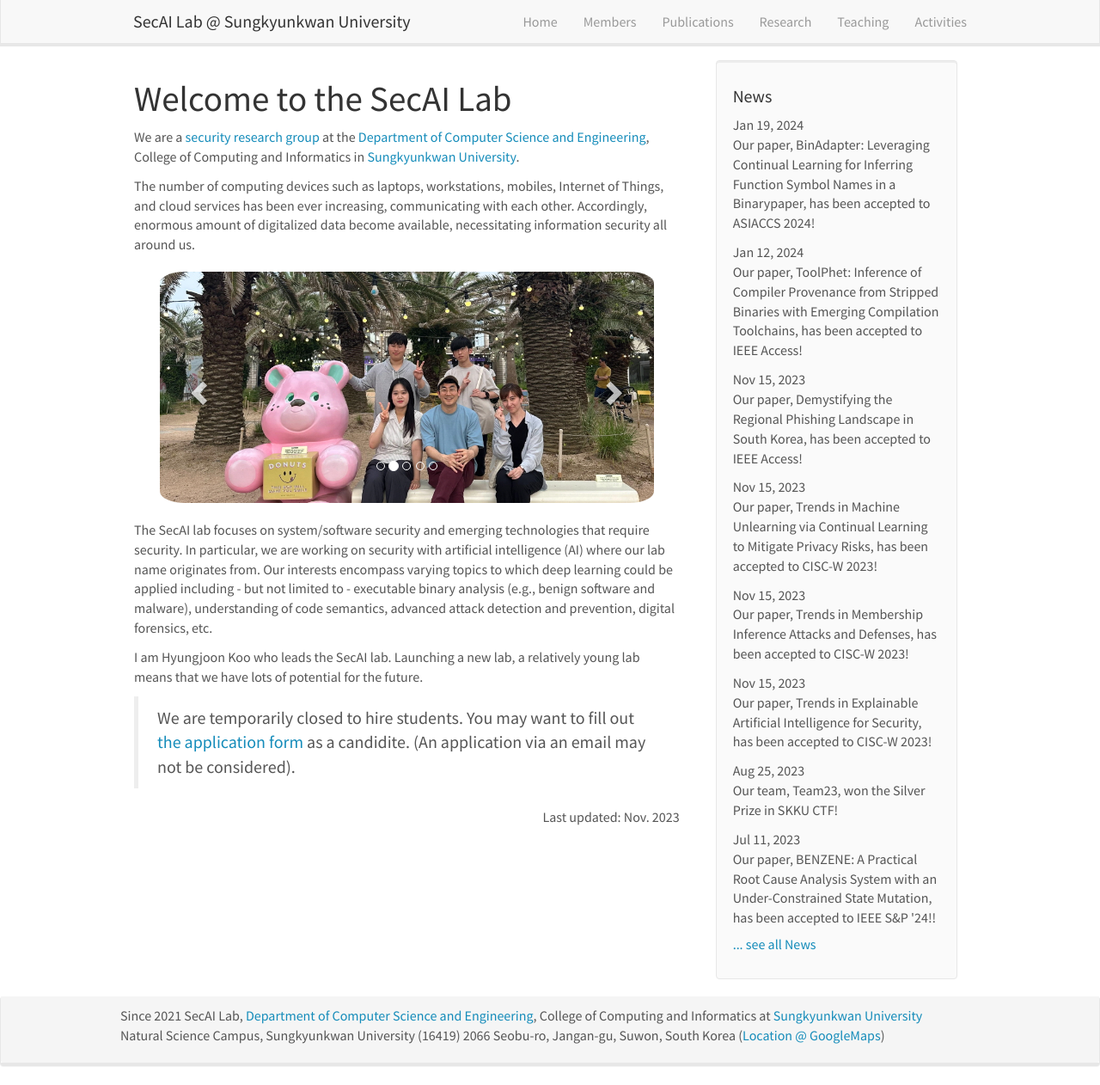
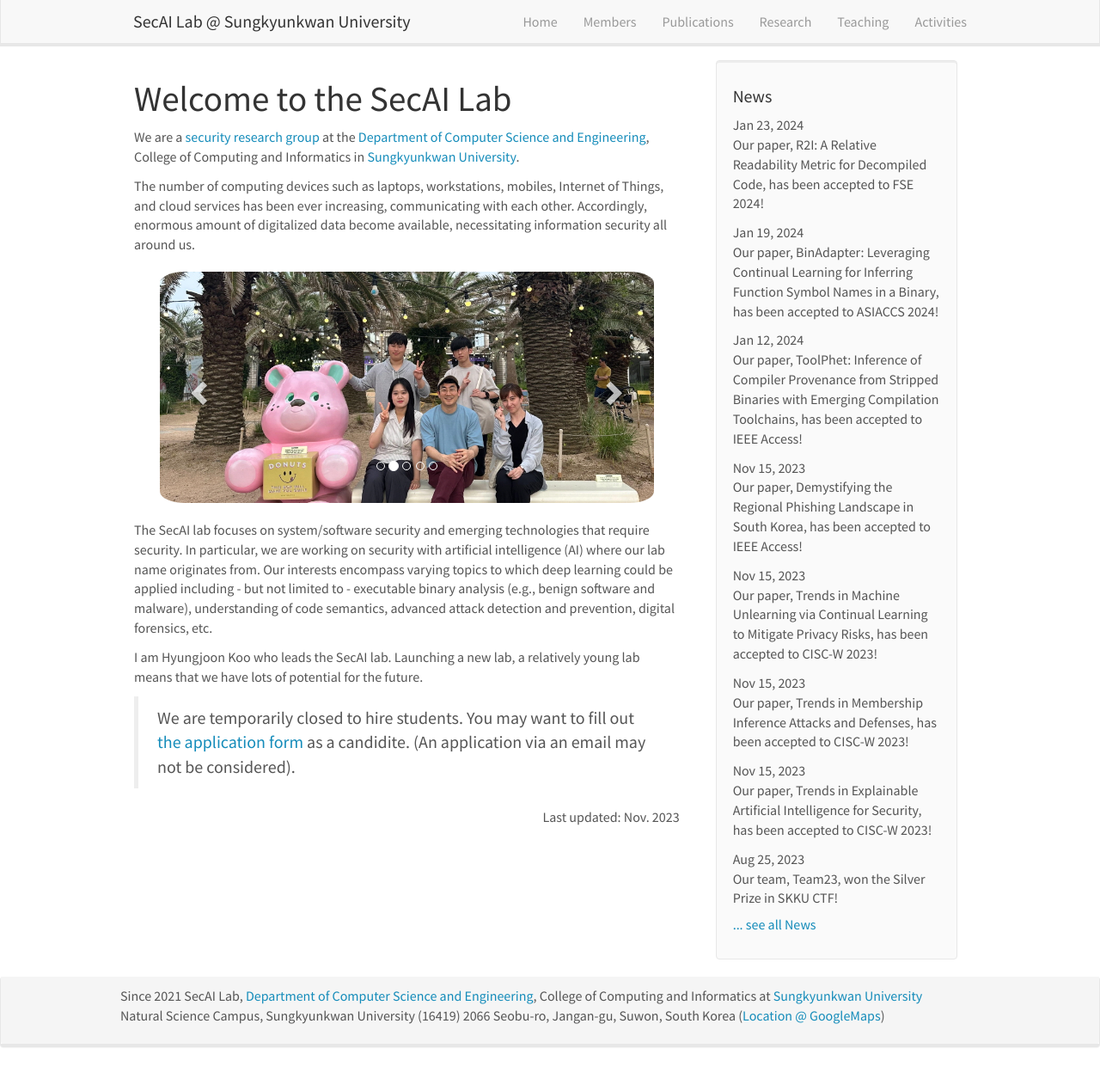
Before and after one commit to SecAI-Lab/secai-lab.github.io, a Jekyll site: the page built from _pages/home.md, in a window 1280 px wide and 1262 px high. Shown: the whole window at 86% size. Built offline with Jekyll 4.4.1, drawn with Linux system fonts in a browser that asks for light colours; nearby versions of some CDN libraries.

Commit message:
r2i paper (fse24) news updated

```diff
--- a/_data/news.yml
+++ b/_data/news.yml
@@ -1,6 +1,9 @@
+
+- date: Jan 23, 2024
+  headline: "Our paper, R2I: A Relative Readability Metric for Decompiled Code, has been accepted to FSE 2024!"
 
 - date: Jan 19, 2024
-  headline: "Our paper, BinAdapter: Leveraging Continual Learning for Inferring Function Symbol Names in a Binarypaper, has been accepted to ASIACCS 2024!"
+  headline: "Our paper, BinAdapter: Leveraging Continual Learning for Inferring Function Symbol Names in a Binary, has been accepted to ASIACCS 2024!"
 
 - date: Jan 12, 2024
   headline: "Our paper, ToolPhet: Inference of Compiler Provenance from Stripped Binaries with Emerging Compilation Toolchains, has been accepted to IEEE Access!"
```
